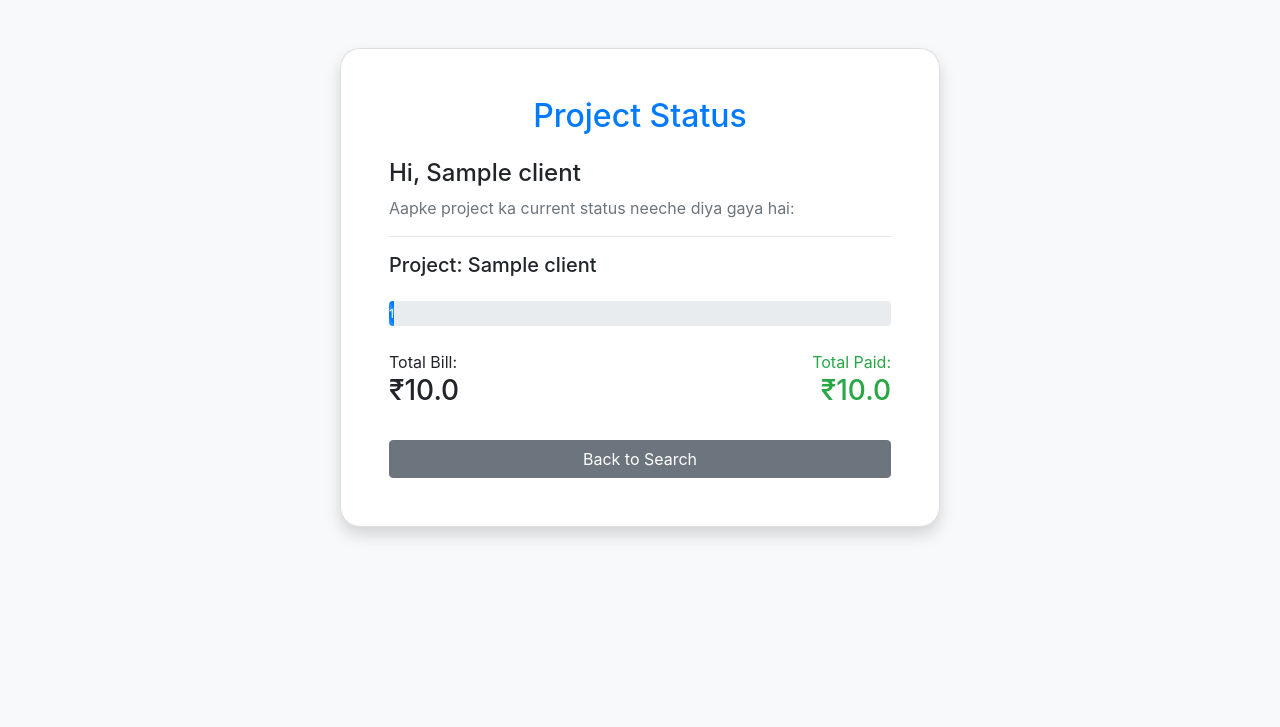
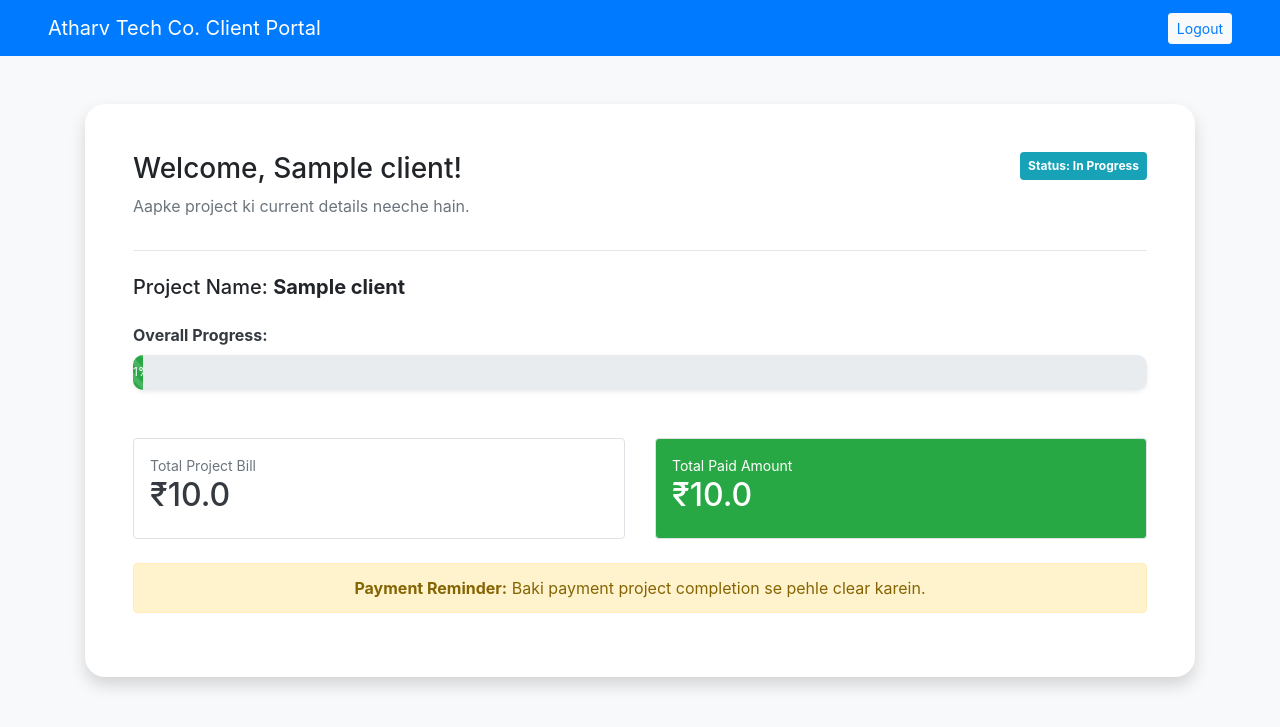
Before and after one commit to careatc1-pixel/Atharv_ERP, a Flask app: page /client-dashboard in a window 1280 px wide. Shown: the top 727 px of the page. Run offline with Flask 3, Linux system fonts and the light colour scheme; the visitor is signed in with stand-in values (Sample User, id 1); tables that the repository leaves empty hold one stand-in row (values such as "Sample post").

Commit message:
Update client_view.html

```diff
--- a/templates/client_view.html
+++ b/templates/client_view.html
@@ -1,26 +1,53 @@
 <!DOCTYPE html>
 <html>
 <head>
-    <title>Project Status - Atharv Tech</title>
+    <title>My Dashboard - Atharv Tech</title>
     <link rel="stylesheet" href="https://cdn.jsdelivr.net/npm/bootstrap@4.6.2/dist/css/bootstrap.min.css">
 </head>
-<body class="bg-light py-5">
-    <div class="container">
-        <div class="card mx-auto shadow" style="max-width: 600px; border-radius: 20px;">
+<body class="bg-light">
+    <nav class="navbar navbar-dark bg-primary px-5">
+        <span class="navbar-brand">Atharv Tech Co. Client Portal</span>
+        <a href="/logout" class="btn btn-light btn-sm text-primary">Logout</a>
+    </nav>
+    <div class="container py-5">
+        <div class="card shadow border-0" style="border-radius: 20px;">
             <div class="card-body p-5">
-                <h2 class="text-center text-primary mb-4">Project Status</h2>
-                <h4>Hi, {{ client.name }}</h4>
-                <p class="text-muted">Aapke project ka current status neeche diya gaya hai:</p>
+                <div class="row">
+                    <div class="col-md-8">
+                        <h3>Welcome, {{ client.name }}!</h3>
+                        <p class="text-muted">Aapke project ki current details neeche hain.</p>
+                    </div>
+                    <div class="col-md-4 text-right">
+                        <span class="badge badge-info p-2">Status: In Progress</span>
+                    </div>
+                </div>
                 <hr>
-                <h5>Project: {{ client.project_name }}</h5>
-                <div class="progress my-4" style="height: 25px;">
-                    <div class="progress-bar progress-bar-striped progress-bar-animated" style="width: {{client.progress}}%">{{client.progress}}%</div>
+                <h5 class="mt-4">Project Name: <strong>{{ client.project_name }}</strong></h5>
+
+                <div class="my-4">
+                    <label class="font-weight-bold text-dark">Overall Progress:</label>
+                    <div class="progress shadow-sm" style="height: 35px; border-radius: 10px;">
+                        <div class="progress-bar progress-bar-striped progress-bar-animated bg-success" style="width: {{client.progress}}%">{{client.progress}}% Completed</div>
+                    </div>
                 </div>
-                <div class="row mt-4">
-                    <div class="col-6"><p class="mb-0">Total Bill:</p><h3>₹{{client.total_bill}}</h3></div>
-                    <div class="col-6 text-right"><p class="mb-0 text-success">Total Paid:</p><h3 class="text-success">₹{{client.paid_amount}}</h3></div>
+
+                <div class="row mt-5">
+                    <div class="col-md-6">
+                        <div class="p-3 border rounded bg-white">
+                            <p class="mb-0 text-muted small">Total Project Bill</p>
+                            <h2 class="text-dark">₹{{ client.total_bill }}</h2>
+                        </div>
+                    </div>
+                    <div class="col-md-6">
+                        <div class="p-3 border rounded bg-success text-white">
+                            <p class="mb-0 small">Total Paid Amount</p>
+                            <h2>₹{{ client.paid_amount }}</h2>
+                        </div>
+                    </div>
                 </div>
-                <a href="/" class="btn btn-secondary btn-block mt-4">Back to Search</a>
+                <div class="mt-4 alert alert-warning text-center">
+                    <strong>Payment Reminder:</strong> Baki payment project completion se pehle clear karein.
+                </div>
             </div>
         </div>
     </div>
```
